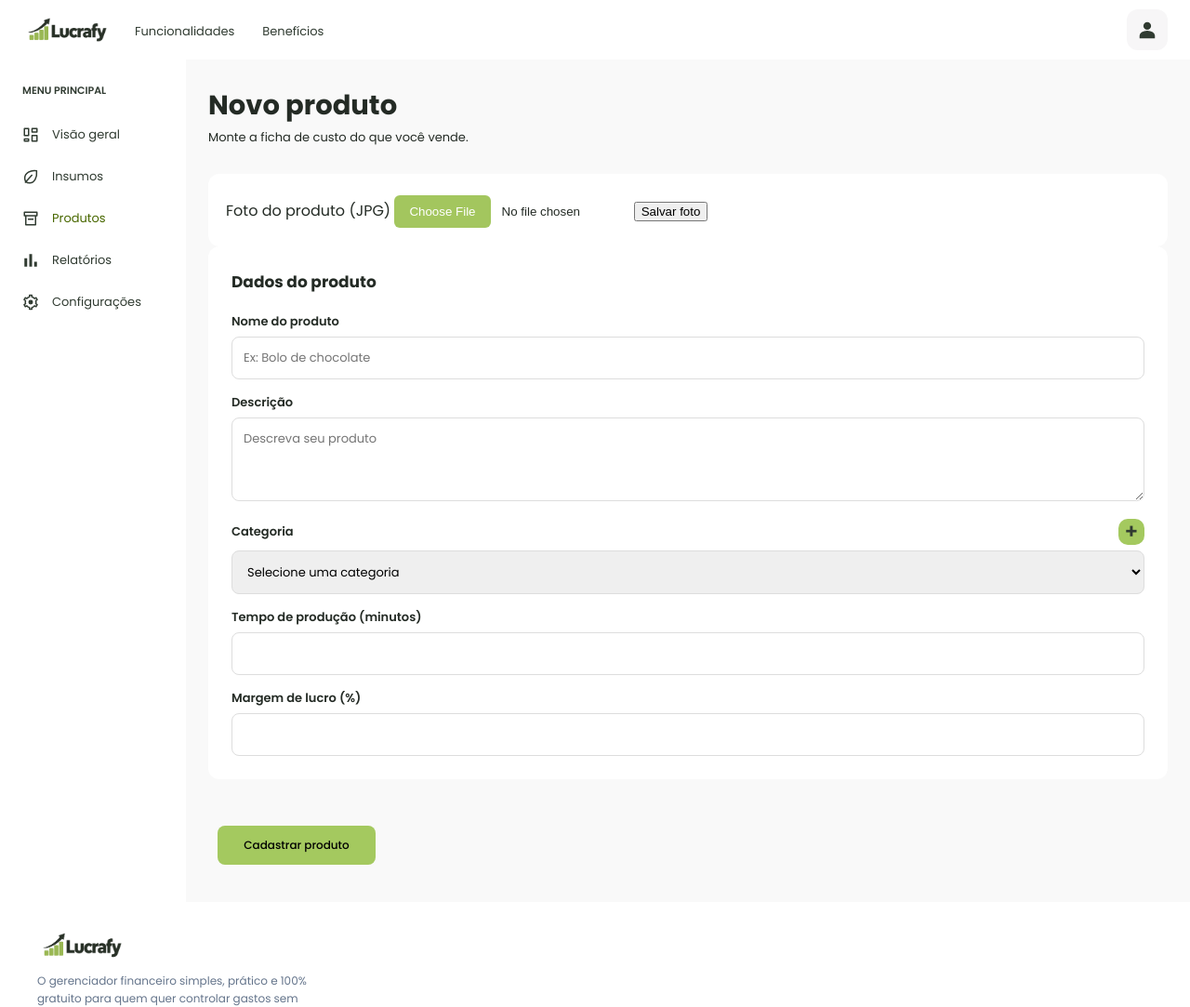
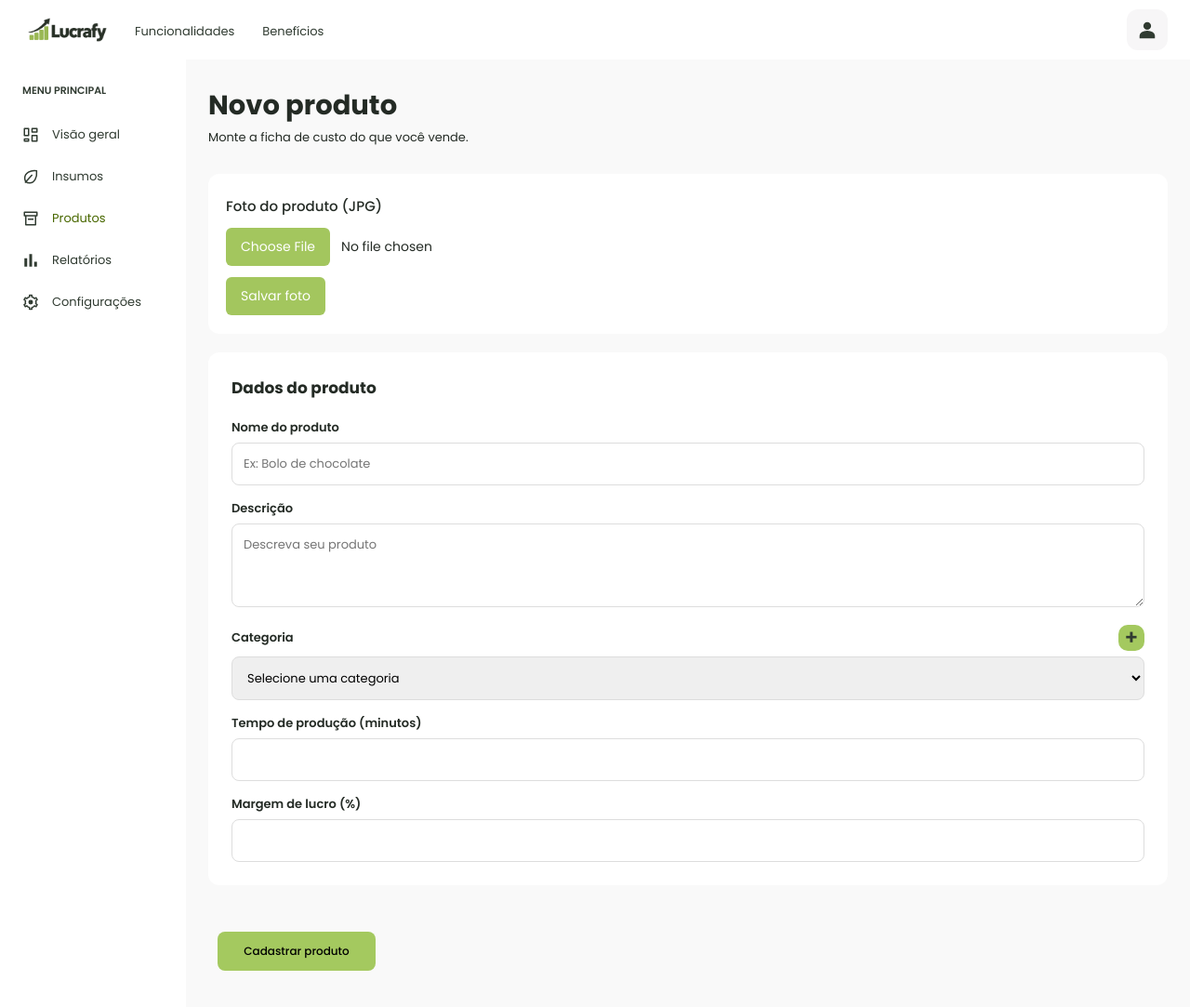
Before and after one commit to biasalvadoredf-cloud/lucrafy, a Flask app: page /produto in a window 1280 px wide. Shown: the top 1083 px of the page at 93% size. Run offline with Flask 3, Linux system fonts and the light colour scheme; the visitor is signed in with stand-in values (Sample User, id 1); data that the repository does not hold is empty.

Commit message:
Add files via upload

```diff
--- a/static/css/produto.css
+++ b/static/css/produto.css
@@ -1160,3 +1160,56 @@ td.acoes img {
 #arquivo::file-selector-button:hover {
     background-color: #91b44c;
 }
+
+/* Foto do produto no cadastro (mesmo padrão da foto de perfil das configurações) */
+.foto-produto-novo {
+    display: flex;
+    flex-direction: column;
+    align-items: flex-start;
+    gap: 12px;
+    margin-bottom: 20px;
+}
+
+.foto-produto-novo .foto-produto-previa {
+    width: 96px;
+    height: 96px;
+    box-sizing: border-box;
+    border: 1px solid #e5e5e5;
+    border-radius: 10px;
+    background: #f7f7f7;
+    object-fit: cover;
+}
+
+.foto-produto-novo label {
+    margin: 0;
+    font-size: 15px;
+    font-weight: 500;
+}
+
+.foto-produto-novo input[type="file"] {
+    max-width: 100%;
+    font-family: inherit;
+    font-size: 14px;
+}
+
+.foto-produto-novo input[type="file"]::file-selector-button,
+.foto-produto-novo button {
+    background-color: #a3c65e;
+    color: #fff;
+    border: none;
+    border-radius: 6px;
+    padding: 10px 16px;
+    font-family: inherit;
+    font-size: 14px;
+    line-height: 1.5;
+    cursor: pointer;
+}
+
+.foto-produto-novo input[type="file"]::file-selector-button {
+    margin-right: 12px;
+}
+
+.foto-produto-novo button:hover,
+.foto-produto-novo input[type="file"]::file-selector-button:hover {
+    background-color: #91b44c;
+}
```
